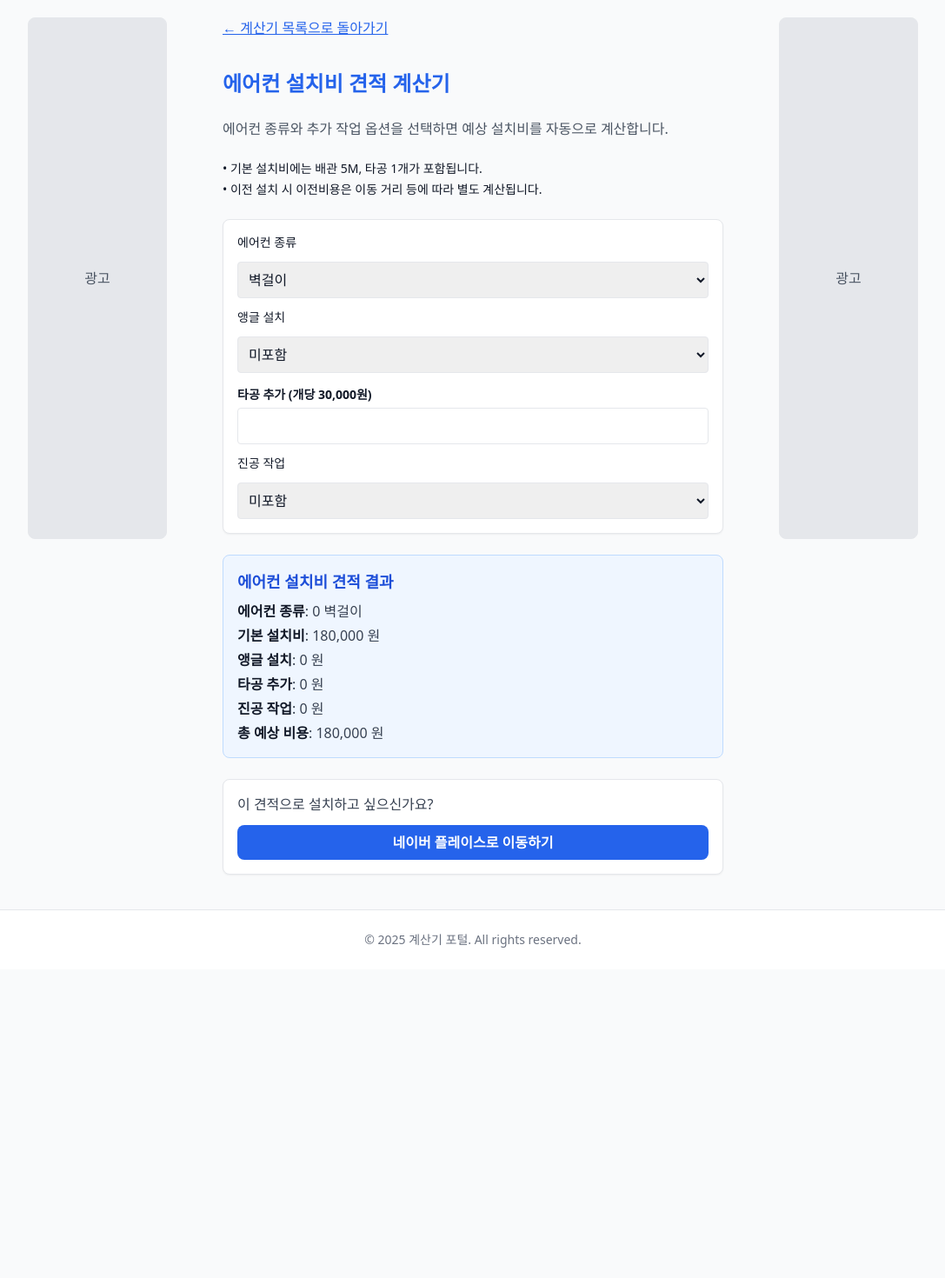
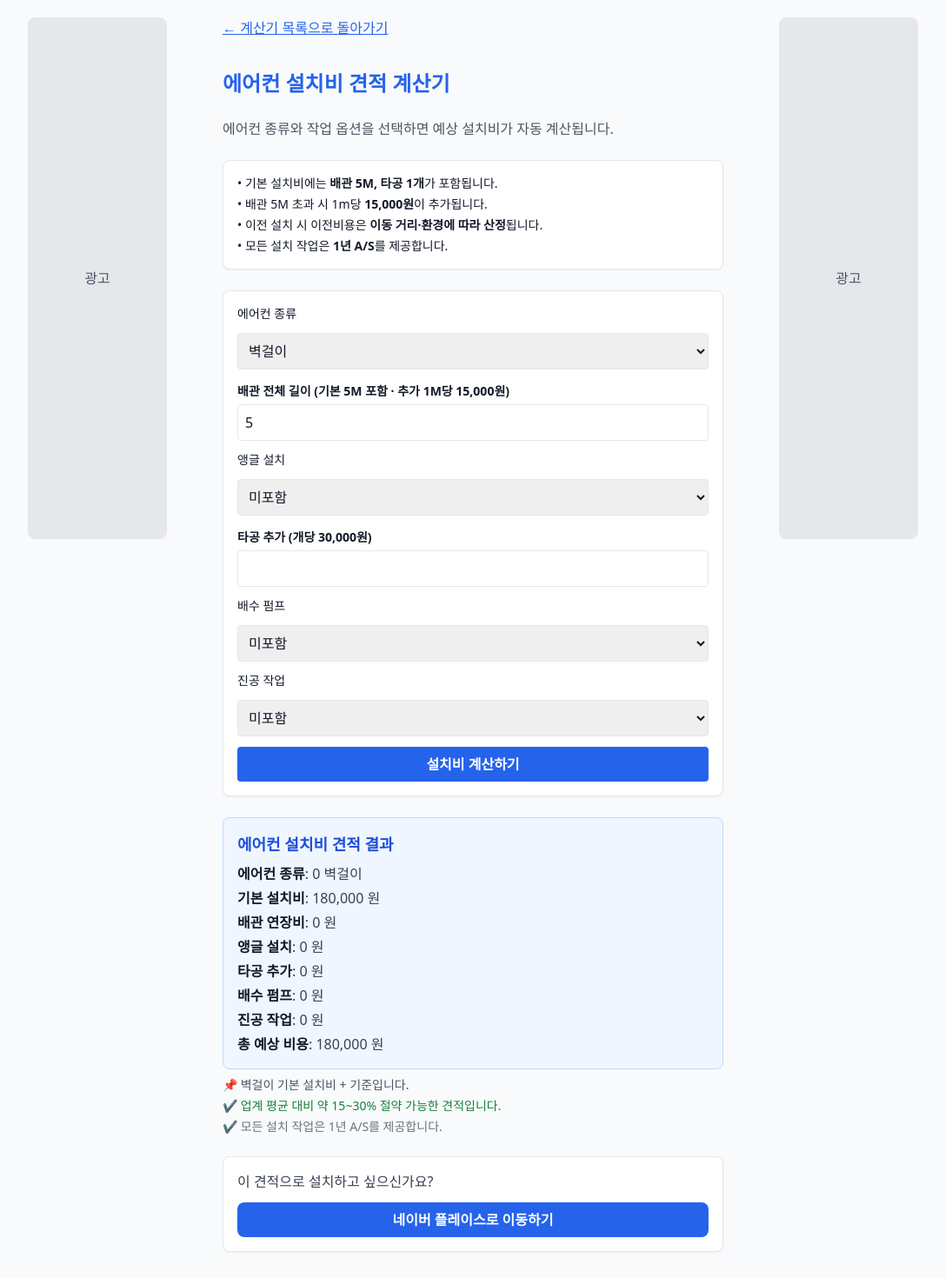
Before and after one commit to geniuspark00-source/calc-site, a Next.js app: page /calculators/aircon-estimate in a window 1280 px wide. Shown: the part 80-1550 px from the top of the page at 87% size, without its empty margins (96-1183 px from the left). Before the commit the page ends 1195 px from the top, so only its background shows below. Built offline with nearby package versions, Linux system fonts and the light colour scheme; no server answers.

Commit message:
auto push

```diff
--- a/app/calculators/aircon-estimate/AirconEstimateCalculatorUI.tsx
+++ b/app/calculators/aircon-estimate/AirconEstimateCalculatorUI.tsx
@@ -1,6 +1,6 @@
 "use client";
 
-import { useState } from "react";
+import { useState, useRef } from "react";
 import Input from "@/components/Input";
 import ResultBox from "@/components/ResultBox";
 
@@ -11,6 +11,12 @@ export default function AirconEstimateCalculatorUI() {
   const [hole, setHole] = useState(0);
   const [vacuum, setVacuum] = useState(false);
 
+  const [pipeLength, setPipeLength] = useState(5); // 배관 전체 길이 입력
+  const [pump, setPump] = useState(false); // 배수 펌프 옵션 추가
+
+  const resultRef = useRef<HTMLDivElement | null>(null);
+
+  // 기본 설치비
   const baseInstallPrice: Record<string, number> = {
     벽걸이: 180000,
     스탠드: 210000,
@@ -19,11 +25,53 @@ export default function AirconEstimateCalculatorUI() {
 
   const installPrice = baseInstallPrice[type];
 
+  // 배관 연장 비용 — 기본 5M 포함
+  const extraPipe = Math.max(0, pipeLength - 5);
+  const pipeCost = extraPipe * 15000; // 1m당 15,000원
+
+  // 기존 옵션 비용
   const angleCost = angle ? 120000 : 0;
   const holeCost = hole * 30000;
   const vacuumCost = vacuum ? 50000 : 0;
 
-  const total = installPrice + angleCost + holeCost + vacuumCost;
+  // 새 옵션 비용
+  const pumpCost = pump ? 100000 : 0;
+
+  // 총합
+  const total =
+    installPrice +
+    angleCost +
+    holeCost +
+    vacuumCost +
+    pipeCost +
+    pumpCost;
+
+  // 요약 문장 자동 생성
+  const summaryText = `${type} 기본 설치비 + ${
+    extraPipe > 0 ? `배관 ${extraPipe}m 연장 포함 + ` : ""
+  }${hole > 0 ? `타공 ${hole}개 + ` : ""}${
+    angle ? "앵글 설치 포함 + " : ""
+  }${pump ? "배수 펌프 포함 + " : ""}${
+    vacuum ? "진공 작업 포함" : ""
+  } 기준입니다.`.replace(/\+\s$/, "");
+
+  const handleScrollToResult = () => {
+    if (resultRef.current) {
+      resultRef.current.scrollIntoView({ behavior: "smooth" });
+
+      // GA4 이벤트 (선택)
+      if (typeof window !== "undefined" && (window as any).gtag) {
+        (window as any).gtag("event", "aircon_estimate_calculated", {
+          type,
+          pipeLength,
+          angle,
+          hole,
+          pump,
+          vacuum,
+        });
+      }
+    }
+  };
 
   return (
     <div className="space-y-6 max-w-xl mx-auto">
@@ -37,17 +85,21 @@ export default function AirconEstimateCalculatorUI() {
       </h1>
 
       <p className="text-gray-600">
-        에어컨 종류와 추가 작업 옵션을 선택하면 예상 설치비를 자동으로 계산합니다.
+        에어컨 종류와 작업 옵션을 선택하면 예상 설치비가 자동 계산됩니다.
       </p>
 
-      <div className="text-sm text-gray-500 space-y-1 mb-6">
-        <p>• 기본 설치비에는 배관 5M, 타공 1개가 포함됩니다.</p>
-        <p>• 이전 설치 시 이전비용은 이동 거리 등에 따라 별도 계산됩니다.</p>
+      {/* 안내 박스 */}
+      <div className="text-sm text-gray-500 space-y-1 mb-6 bg-white p-4 border rounded-lg shadow-sm">
+        <p>• 기본 설치비에는 <b>배관 5M, 타공 1개</b>가 포함됩니다.</p>
+        <p>• 배관 5M 초과 시 1m당 <b>15,000원</b>이 추가됩니다.</p>
+        <p>• 이전 설치 시 이전비용은 <b>이동 거리·환경에 따라 산정</b>됩니다.</p>
+        <p>• 모든 설치 작업은 <b>1년 A/S</b>를 제공합니다.</p>
       </div>
 
       {/* 입력 영역 */}
       <div className="space-y-3 bg-white p-4 rounded-lg border shadow-sm">
 
+        {/* 에어컨 종류 */}
         <label className="block text-sm font-medium">에어컨 종류</label>
         <select
           className="w-full border rounded p-2"
@@ -59,6 +111,14 @@ export default function AirconEstimateCalculatorUI() {
           <option value="2in1">2 in 1</option>
         </select>
 
+        {/* 배관 길이 */}
+        <Input
+          label="배관 전체 길이 (기본 5M 포함 · 추가 1M당 15,000원)"
+          value={pipeLength}
+          onChange={setPipeLength}
+        />
+
+        {/* 앵글 */}
         <label className="block text-sm font-medium mt-2">앵글 설치</label>
         <select
           className="w-full border rounded p-2"
@@ -69,12 +129,25 @@ export default function AirconEstimateCalculatorUI() {
           <option value="yes">포함 (+120,000원)</option>
         </select>
 
+        {/* 타공 */}
         <Input
           label="타공 추가 (개당 30,000원)"
           value={hole}
           onChange={setHole}
         />
 
+        {/* 배수 펌프 */}
+        <label className="block text-sm font-medium mt-2">배수 펌프</label>
+        <select
+          className="w-full border rounded p-2"
+          value={pump ? "yes" : "no"}
+          onChange={(e) => setPump(e.target.value === "yes")}
+        >
+          <option value="no">미포함</option>
+          <option value="yes">포함 (+100,000원)</option>
+        </select>
+
+        {/* 진공작업 */}
         <label className="block text-sm font-medium mt-2">진공 작업</label>
         <select
           className="w-full border rounded p-2"
@@ -84,29 +157,59 @@ export default function AirconEstimateCalculatorUI() {
           <option value="no">미포함</option>
           <option value="yes">포함 (+50,000원)</option>
         </select>
+
+        <button
+          onClick={handleScrollToResult}
+          className="mt-4 w-full bg-blue-600 text-white py-2 rounded font-semibold hover:bg-blue-700 transition"
+        >
+          설치비 계산하기
+        </button>
       </div>
 
       {/* 계산 결과 */}
+      <div ref={resultRef}>
         <ResultBox
           title="에어컨 설치비 견적 결과"
           results={[
             { label: "에어컨 종류", value: type },
             { label: "기본 설치비", value: `${installPrice.toLocaleString()} 원` },
+            { label: "배관 연장비", value: `${pipeCost.toLocaleString()} 원` },
             { label: "앵글 설치", value: `${angleCost.toLocaleString()} 원` },
             { label: "타공 추가", value: `${holeCost.toLocaleString()} 원` },
+            { label: "배수 펌프", value: `${pumpCost.toLocaleString()} 원` },
             { label: "진공 작업", value: `${vacuumCost.toLocaleString()} 원` },
-          { label: "총 예상 비용", value: `${total.toLocaleString()} 원` },
+            {
+              label: "총 예상 비용",
+              value: `${total.toLocaleString()} 원`,
+              highlight: true,
+            },
           ]}
         />
 
-      {/* ⭐️ 설치 신청 안내 영역 */}
-      <div className="bg-white p-4 border rounded-lg shadow-sm space-y-3">
+        {/* 자동 생성 문장 */}
+        <p className="text-gray-600 text-sm mt-2">
+          📌 {summaryText}
+        </p>
+
+        {/* 절약 문구 */}
+        <p className="text-green-700 text-sm font-medium mt-1">
+          ✔ 업계 평균 대비 약 15~30% 절약 가능한 견적입니다.
+        </p>
+
+        {/* A/S 안내 */}
+        <p className="text-gray-500 text-sm mt-1">
+          ✔ 모든 설치 작업은 1년 A/S를 제공합니다.
+        </p>
+      </div>
+
+      {/* CTA 버튼 */}
+      <div className="bg-white p-4 border rounded-lg shadow-sm space-y-3 mt-4">
         <p className="text-gray-700 font-medium">
           이 견적으로 설치하고 싶으신가요?
         </p>
 
         <a
-          href="https://map.naver.com/p/search/%EA%B8%B0%ED%9D%A5%EC%97%90%EC%96%B4%EC%BB%A8%EC%84%A4%EC%B9%98/place/2060152253?placePath=/home?entry=pll&from=map&fromNxList=true&fromPanelNum=2&timestamp=202511231059&locale=ko&svcName=map_pcv5&searchText=%EA%B8%B0%ED%9D%A5%EC%97%90%EC%96%B4%EC%BB%A8%EC%84%A4%EC%B9%98&searchType=place&c=15.00,0,0,0,dh"
+          href="https://map.naver.com/p/search/%EA%B8%B0%ED%9D%A5%EC%97%90%EC%96%B4%EC%BB%A8%EC%84%A4%EC%B9%98/place/2060152253"
           target="_blank"
           rel="noopener noreferrer"
           className="block text-center bg-blue-600 text-white font-semibold py-2 rounded-lg hover:bg-blue-700 transition"
@@ -114,7 +217,6 @@ export default function AirconEstimateCalculatorUI() {
           네이버 플레이스로 이동하기
         </a>
       </div>
-
     </div>
   );
 }
```
Lines whose indentation alone changed are shown as unchanged.
